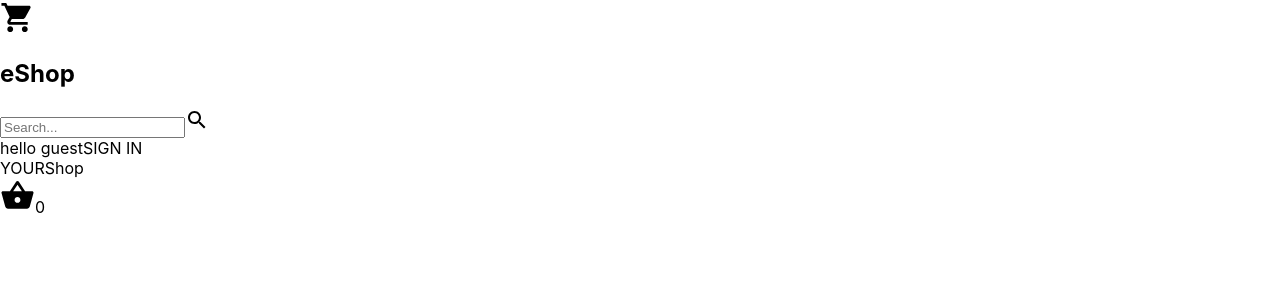
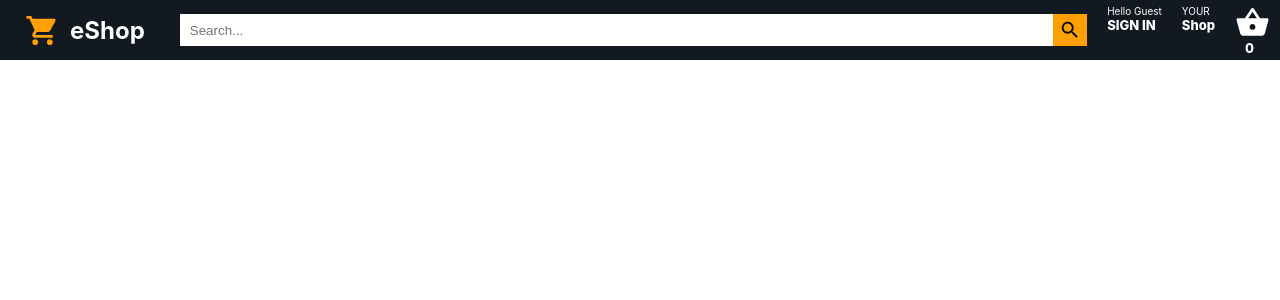
Before and after one commit to Arnob-sen/ESHOP_Website, a React (Create React App) app: page / in a window 1280 px wide. Shown: the top 300 px of the page. Built offline with nearby package versions, Linux system fonts and the light colour scheme.

Commit message:
add_syle in header

```diff
--- a/src/component/Header.css
+++ b/src/component/Header.css
@@ -0,0 +1,73 @@
+.header{
+    height: 60px;
+    display: flex;
+    align-items: center;
+    background-color: #131921;
+    position: sticky;
+    top: 0;
+    z-index: 100;
+
+
+}
+.header__logo {
+    display: flex;
+    align-items: center;
+    color: #ff9f00;
+    margin: 0 25px;
+}
+.header__logoImage {
+    margin-right: 10px;
+}
+.header__logoTitle {
+    text-decoration: none;
+    border: 0;
+    color: white;
+}
+.header__search{
+    display: flex;
+    flex: 1;
+    align-items: center;
+    border-radius: 24px;
+    margin: 0 10px;
+}
+.header__searchInput {
+    height: 12px;
+    padding: 10px;
+    border: none;
+    width: 100%;
+}
+.header__searchIcon {
+    padding: 5px;
+    height: 22px !important;
+    background-color: #ff9f00;
+}
+.header__nav {
+    display: flex;
+    justify-content: space-evenly;
+}
+.nav__item {
+    display: flex;
+    flex-direction: column;
+    margin-left: 10px;
+    margin-right: 10px;
+    color: white;
+}
+.nav__itemLineOne {
+    font-size: 10px;
+}
+
+.nav__itemLineTwo {
+    font-size: 13px;
+    font-weight: 800;
+}
+.nav__itemBasket {
+    display: flex;
+    align-items: center;
+    color: white;
+    margin-right: 50px;
+    margin-left: 10px;
+}
+.nav__basketCount {
+    margin-left: 10px;
+    margin-right: 10px;
+}
--- a/src/component/Header.js
+++ b/src/component/Header.js
@@ -1,4 +1,5 @@
 import React from "react";
+import "./Header.css";
 import ShoppingBasketIcon from '@mui/icons-material/ShoppingBasket';
 import LocalGroceryStoreIcon from '@mui/icons-material/LocalGroceryStore';
 import SearchIcon from '@mui/icons-material/Search';
@@ -17,7 +18,7 @@ const Header=()=>{
       </div>
     <div className="header__nav">
       <div className="nav__item">
-        <span className="nav__itemLineOne">hello guest</span>
+        <span className="nav__itemLineOne"> Hello Guest</span>
         <span className="nav__itemLineTwo">SIGN IN</span>
       </div>
         <div className="nav__item">
@@ -25,8 +26,8 @@ const Header=()=>{
         <span className="nav__itemLineTwo">Shop</span>
         </div>
           <div className="nav__item">
-          <ShoppingBasketIcon fontSize="large"/>
-        <span className="nav__itemLineTwo">0</span>
+          <ShoppingBasketIcon  className="itemBasket" fontSize="large"/>
+        <span className="nav__itemLineTwo nav__basketCount">0</span>
           </div>
       </div>
 
```
